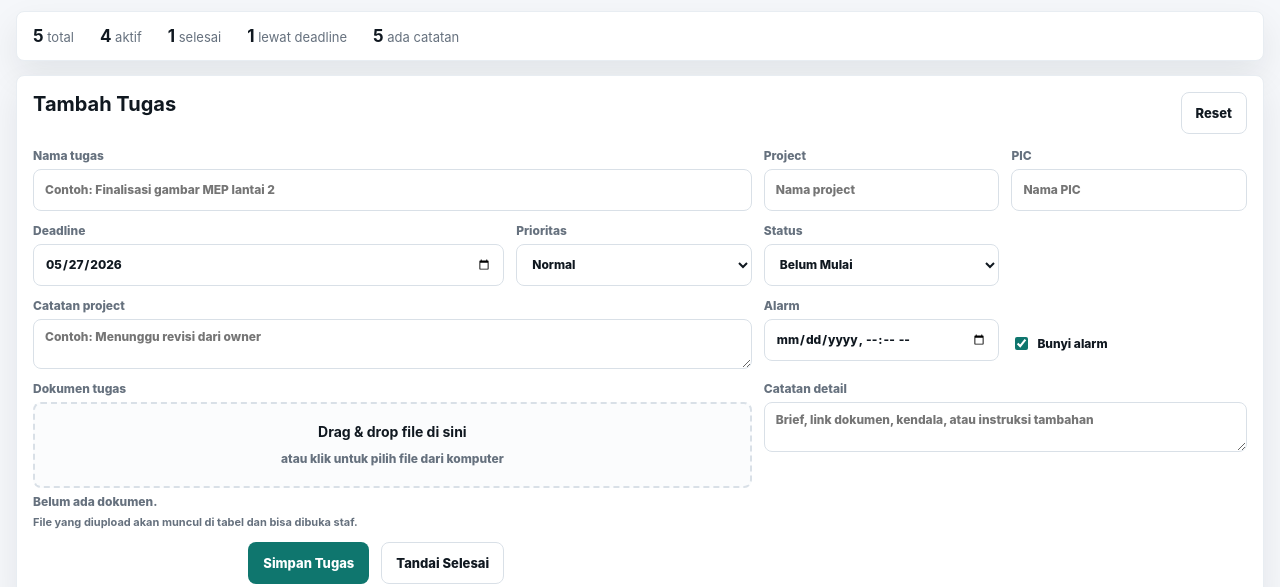
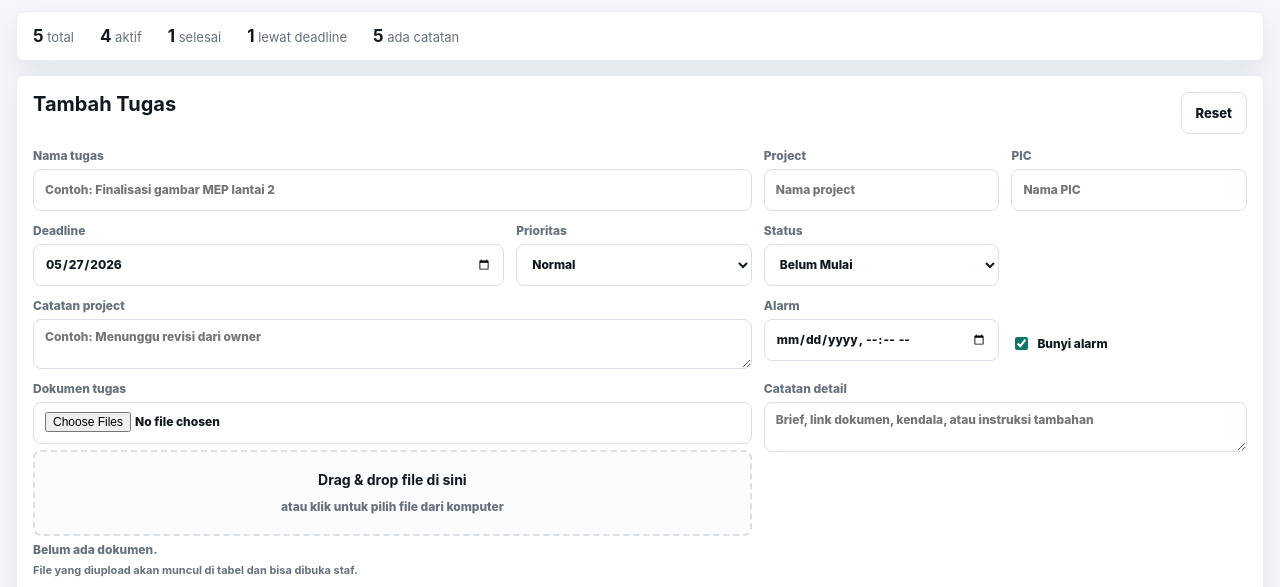
Before and after one commit to ekarahadian7/Mandala-Project, a website: page index.html in a window 1280 px wide. Shown: the part 152-739 px from the top of the page. Drawn offline with Linux system fonts and the light colour scheme; no server answers.

Commit message:
Show native document picker

```diff
--- a/index.html
+++ b/index.html
@@ -95,7 +95,7 @@
           </label>
           <label class="wide">
             Dokumen tugas
-            <input id="taskDocumentsInput" type="file" multiple hidden>
+            <input id="taskDocumentsInput" class="file-input" type="file" multiple>
             <div class="drop-zone" id="documentDropZone" role="button" tabindex="0">
               <strong>Drag & drop file di sini</strong>
               <span>atau klik untuk pilih file dari komputer</span>
```
